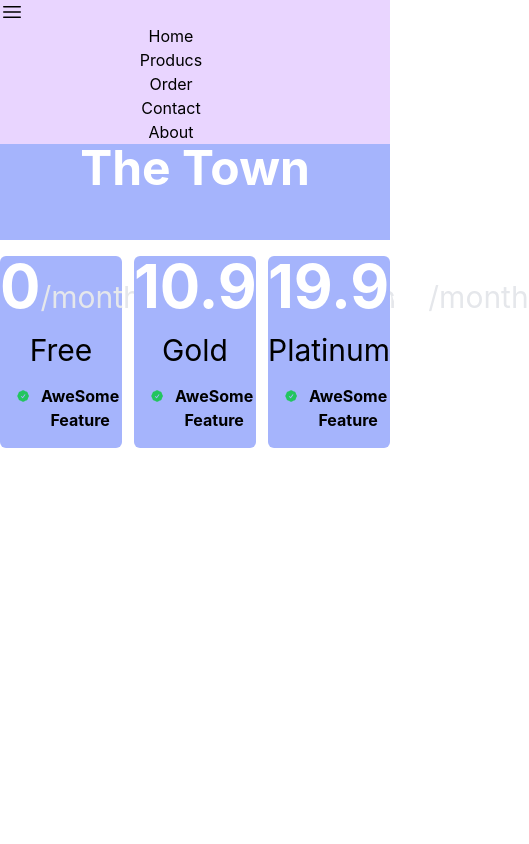
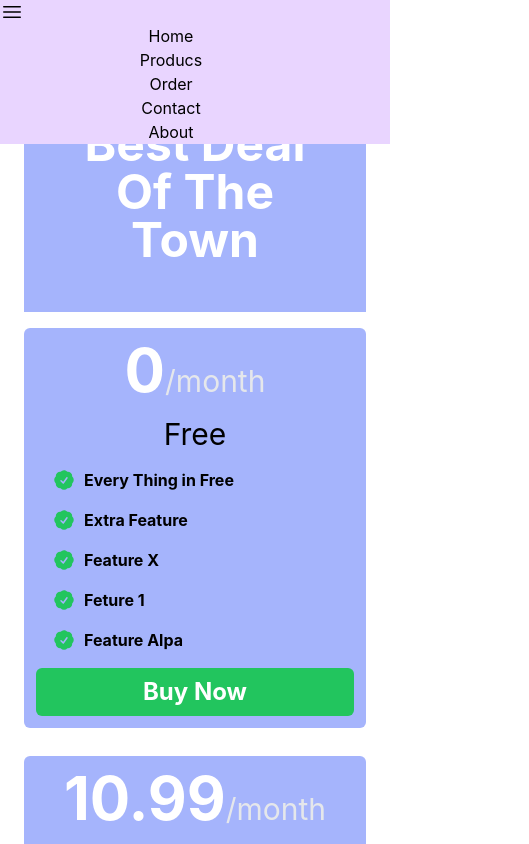
Before and after one commit to SudiptaDeyAnik08/ph_price_club_tailwind_framework, a React (Create React App) app: page / in a window 390 px wide. Shown: the top 844 px of the page, 529 px wide, since content can reach past the window. Built offline with nearby package versions, Linux system fonts and the light colour scheme.

Commit message:
51-7 Responsive pricing card with Tailwind and Hero icons

```diff
--- /dev/null
+++ b/src/Feature/Feature.js
@@ -0,0 +1,14 @@
+import React from "react";
+
+import { CheckBadgeIcon } from "@heroicons/react/24/solid";
+
+const Feature = ({feature}) =>{
+    return(
+        <div className="flex mb-4 ml-4">
+        <CheckBadgeIcon className="h-6 w-6 text-green-500" />
+        <p className="text-1xl font-bold ml-2">{feature}</p>
+        </div>
+    )
+}
+
+export default Feature;
--- a/src/components/PriceOption/PriceOption.js
+++ b/src/components/PriceOption/PriceOption.js
@@ -6,7 +6,7 @@ const PriceOption = () =>{
 
   const pricingOption = [
     {id:1,name:"Free", pricing:0, feature:[
-        'Awesome Feature',
+        'Every Thing in Free',
         'Extra Feature',
         'Feature X',
         'Feture 1',
@@ -14,7 +14,7 @@ const PriceOption = () =>{
     ]},
 
     {id:2,name:"Gold", pricing:10.99,  feature:[
-        'Awesome Feature',
+        'Every Thing in Gold',
         'Extra Feature',
         'Feature X',
         'Feture 1',
@@ -22,7 +22,7 @@ const PriceOption = () =>{
     ]},
     {id:3,name:"Platinum", pricing:19.99,
     feature:[
-        'Awesome Feature',
+        'Every Thing in Platinum',
         'Extra Feature',
         'Feature X',
         'Feture 1',
@@ -32,9 +32,9 @@ const PriceOption = () =>{
 
 
     return(
-        <div>
+        <div className="m-6">
             <h1 className='text-5xl font-bold bg-indigo-300 p-12 text-white'>Best Deal Of The Town</h1>
-            <div className="grid grid-cols-3 gap-3">
+            <div className="grid md:grid-cols-3 gap-3">
             {
                 pricingOption.map( option => <Pricing key={option.id} option={option}></Pricing>)
             }
--- a/src/components/Pricing/Pricing.js
+++ b/src/components/Pricing/Pricing.js
@@ -1,11 +1,15 @@
 import React from "react";
+import Feature from "../../Feature/Feature";
 
-import { CheckBadgeIcon } from '@heroicons/react/24/solid'
+
 
 
 const Pricing = ({option})=>{
+
+    const {feature} = option;
+
     return(
-        <div className="bg-indigo-300 mt-4 rounded-md">
+        <div className="bg-indigo-300 mt-4 rounded-md p-3 ">
                 <div>
                     <h3>
                         <span className="text-6xl font-bold text-white">{option.pricing}</span>
@@ -13,10 +17,10 @@ const Pricing = ({option})=>{
                         </h3>
                     <p className="text-3xl mt-4 mb-4"> {option.name}</p>
                 </div>
-                <div className="flex mb-4 ml-4">
-                <CheckBadgeIcon className="h-6 w-6 text-green-500" />
-                <p className="text-1xl font-bold ml-2">AweSome Feature</p>
-                </div>
+              {
+                feature.map((res,idx) => <Feature key={idx} feature={res}></Feature>)
+              }
+              <button className="bg-green-500 w-full rounded-md py-2 text-2xl text-white font-bold">Buy Now</button>
         </div>
     )
 }
```
